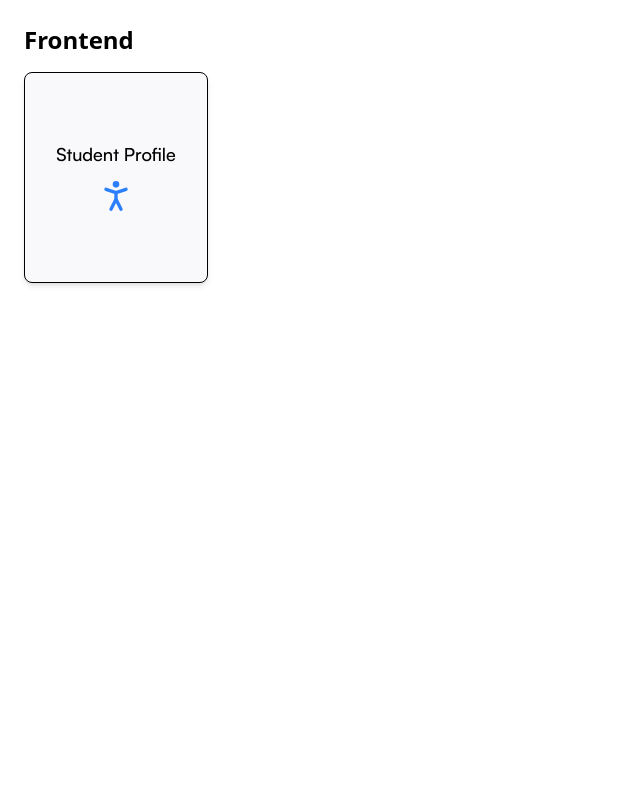
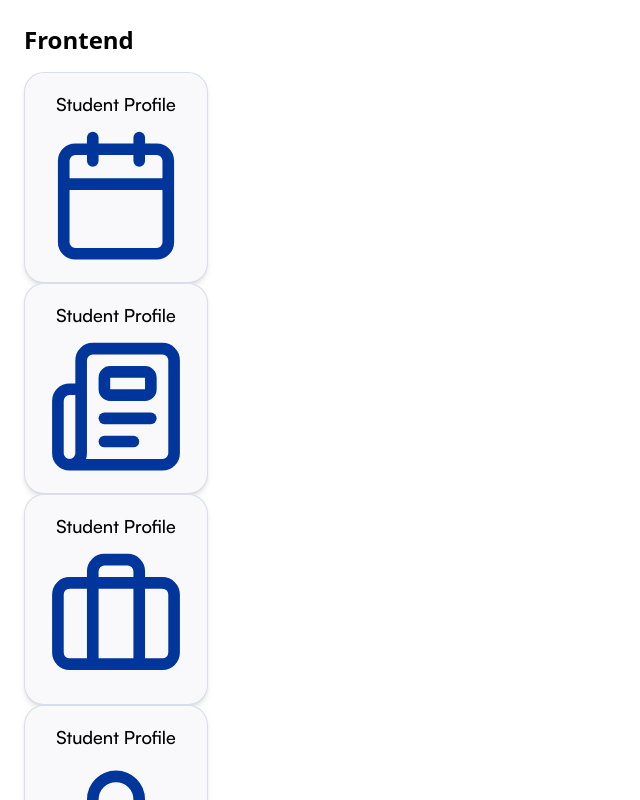
Before and after one commit to cazhiareese/ICS-STAR, a React (Vite) app in the folder app/: page /student in a window 1280 px wide. Shown: the top 800 px of the page, without its empty margins (0-640 px from the left). Built offline with nearby package versions, Linux system fonts and the light colour scheme.

Commit message:
feat: student alumni cards icon access

```diff
--- a/app/src/RootPages/StudentPages/studentdashboard.jsx
+++ b/app/src/RootPages/StudentPages/studentdashboard.jsx
@@ -1,12 +1,16 @@
 import React from "react";
-import { PersonStanding } from "lucide-react";
+import { Newspaper,Calendar,Briefcase, User,Handshake } from "lucide-react";
 import CardComponent from "../../components/cardcomponent";
 
 function StudentLanding() {
   return (
     <div className="p-6">
       <h1 className="text-2xl font-bold mb-4">Frontend</h1>
-      <CardComponent icon={PersonStanding} text="Student Profile" />
+      <CardComponent icon={Calendar} text="Student Profile" />
+      <CardComponent icon={Newspaper} text="Student Profile" />
+      <CardComponent icon={Briefcase} text="Student Profile" />
+      <CardComponent icon={User} text="Student Profile" />
+      <CardComponent icon={Handshake} text="Student Profile" />
     </div>
   );
 }
--- a/app/src/components/cardcomponent.jsx
+++ b/app/src/components/cardcomponent.jsx
@@ -2,9 +2,9 @@ import React from "react";
 
 function CardComponent({ icon: Icon, text }) {
   return (
-    <div className="w-[184px] h-[211px] flex flex-col items-center justify-center gap-2 p-4 border rounded-lg shadow-md bg-white">
-      <span className="text-lg font-medium text-center font-satoshi-medium">{text}</span> {/* Inter font applied here */}
-      <Icon className="w-10 h-10 text-blue-500" /> {/* Icon below text */}
+    <div className="w-[184px] h-[211px] flex flex-col items-center justify-center gap-2 p-4 rounded-[20px] border border-[#D9DDEBF2] shadow-md bg-[#F9F9FB] shadow-[0px_3px_4px_0px_rgba(52,53,103,0.15)]">
+      <span className="text-lg font-medium text-center font-satoshi-medium">{text}</span>
+      <Icon className="w-[140px] h-[139.42px] text-primary" />
     </div>
   );
 }
```
